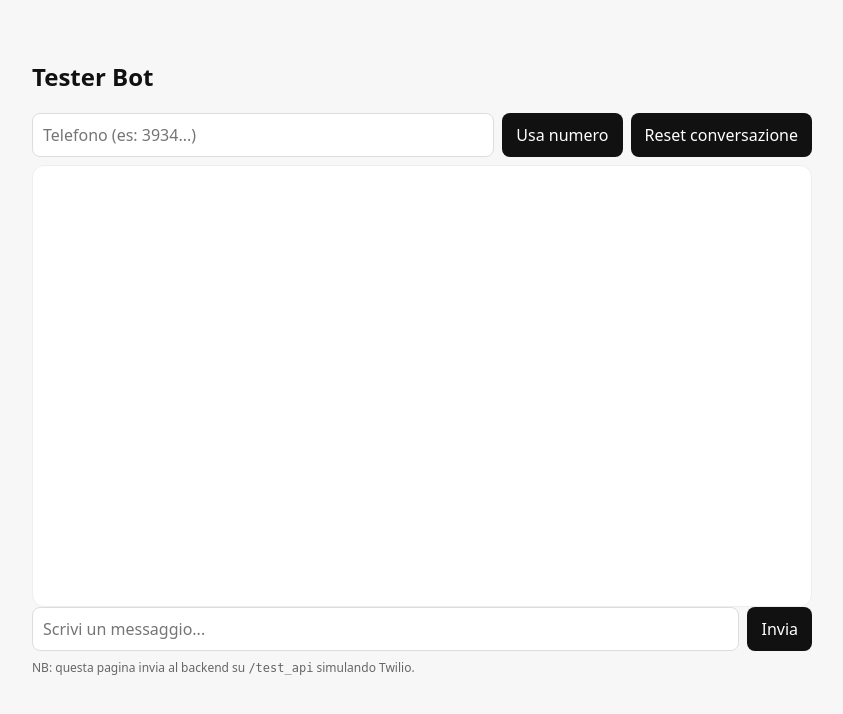
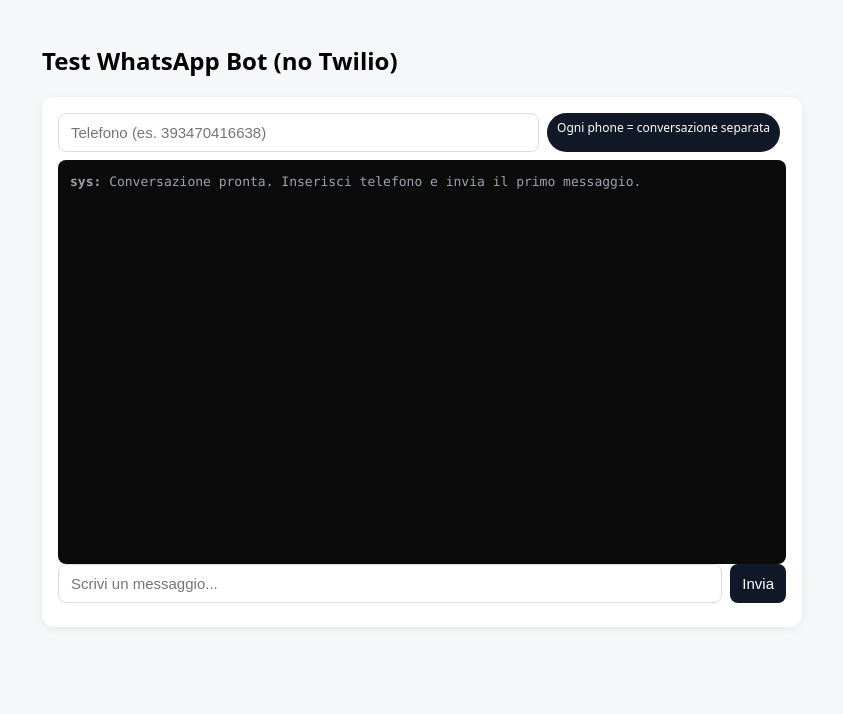
Before and after one commit to privilegepisatuscany-eng/WhatsApp-is-hotel-bot, a Flask app: page /test in a window 1280 px wide. Shown: the top 714 px of the page, without its empty margins (218-1061 px from the left). Run offline with Flask 3, Linux system fonts and the light colour scheme.

Commit message:
Update test.html

```diff
--- a/templates/test.html
+++ b/templates/test.html
@@ -1,105 +1,77 @@
 <!doctype html>
 <html lang="it">
 <head>
-  <meta charset="utf-8" />
+  <meta charset="utf-8"/>
   <title>Test Bot</title>
-  <meta name="viewport" content="width=device-width,initial-scale=1" />
+  <meta name="viewport" content="width=device-width, initial-scale=1"/>
   <style>
-    body{font-family:system-ui,-apple-system,Segoe UI,Roboto,Arial,sans-serif;margin:0;background:#f7f7f8;color:#111}
-    .wrap{max-width:780px;margin:24px auto;padding:16px}
-    .row{display:flex;gap:8px;margin-bottom:8px}
-    input,button,textarea{font:inherit}
-    input,textarea{padding:10px;border:1px solid #ddd;border-radius:8px;flex:1;background:#fff}
-    button{padding:10px 14px;border:0;border-radius:8px;background:#111;color:#fff;cursor:pointer}
-    .chat{background:#fff;border:1px solid #eee;border-radius:12px; padding:10px 12px; height:420px; overflow:auto}
-    .msg{margin:8px 0;display:flex}
-    .me{justify-content:flex-end}
-    .me .bubble{background:#e8f0ff;color:#0a1b4d}
-    .bot .bubble{background:#f0f0f0}
-    .bubble{max-width:70%;padding:10px 12px;border-radius:12px}
-    .small{font-size:12px;color:#666;margin-top:2px}
+    body{font-family: system-ui, -apple-system, Segoe UI, Roboto, Arial; background:#f6f7f9; margin:0; padding:24px;}
+    .wrap{max-width:760px; margin:0 auto;}
+    .card{background:#fff; border-radius:12px; box-shadow:0 2px 10px rgba(0,0,0,.06); padding:16px;}
+    .row{display:flex; gap:8px; margin-bottom:8px;}
+    input,button{padding:10px 12px; border-radius:8px; border:1px solid #ddd; font-size:15px;}
+    button{background:#111827; color:white; border:none; cursor:pointer}
+    button:disabled{opacity:.6; cursor:not-allowed}
+    #chat{background:#0b0b0b; color:#e8e8e8; font:13px/1.5 ui-monospace, SFMono-Regular, Menlo, Monaco, Consolas, "Liberation Mono", "Courier New", monospace; padding:12px; border-radius:8px; height:380px; overflow:auto; white-space:pre-wrap}
+    .sys{color:#9ca3af}
+    .me{color:#93c5fd}
+    .bot{color:#86efac}
+    .pill{display:inline-block; background:#111827; color:#fff; padding:6px 10px; border-radius:999px; font-size:12px; margin-right:6px}
   </style>
 </head>
 <body>
 <div class="wrap">
-    <h2>Tester Bot</h2>
+  <h2>Test WhatsApp Bot (no Twilio)</h2>
+  <div class="card">
     <div class="row">
-      <input id="phone" placeholder="Telefono (es: 3934...)" />
-      <button id="set">Usa numero</button>
-      <button id="reset">Reset conversazione</button>
+      <input id="phone" placeholder="Telefono (es. 393470416638)" style="flex:1"/>
+      <span class="pill">Ogni phone = conversazione separata</span>
     </div>
-    <div class="chat" id="chat"></div>
+    <div id="chat"></div>
     <div class="row">
-      <input id="msg" placeholder="Scrivi un messaggio..." />
+      <input id="msg" placeholder="Scrivi un messaggio..." style="flex:1"/>
       <button id="send">Invia</button>
     </div>
-    <div class="small">NB: questa pagina invia al backend su <code>/test_api</code> simulando Twilio.</div>
   </div>
-
+</div>
 <script>
   const chat = document.getElementById('chat');
+  const phone = document.getElementById('phone');
   const msg = document.getElementById('msg');
-    const phone = document.getElementById('phone');
-    let currentPhone = localStorage.getItem('tester_phone') || '';
+  const btn = document.getElementById('send');
 
-    function add(role, text){
-      const line = document.createElement('div');
-      line.className = 'msg ' + (role === 'me' ? 'me' : 'bot');
-      const b = document.createElement('div');
-      b.className = 'bubble';
-      b.textContent = text;
-      line.appendChild(b);
-      chat.appendChild(line);
+  function line(who, text){
+    const cls = who === 'me' ? 'me' : (who === 'bot' ? 'bot' : 'sys');
+    chat.innerHTML += `<div class="${cls}"><b>${who}:</b> ${text}</div>`;
     chat.scrollTop = chat.scrollHeight;
   }
 
-    function loadHistory(){
-      const h = JSON.parse(localStorage.getItem('history_'+currentPhone) || '[]');
-      chat.innerHTML = '';
-      h.forEach(x => add(x.role,x.text));
-    }
-    function pushHistory(role, text){
-      const k = 'history_'+currentPhone;
-      const h = JSON.parse(localStorage.getItem(k) || '[]');
-      h.push({role,text});
-      localStorage.setItem(k, JSON.stringify(h));
+  btn.onclick = async () => {
+    const p = phone.value.trim();
+    const m = msg.value.trim();
+    if(!p || !m){ return; }
+    line('me', m);
+    btn.disabled = true;
+    try{
+      const res = await fetch('/test_api', {
+        method:'POST',
+        headers:{'Content-Type':'application/json'},
+        body: JSON.stringify({ phone: p, message: m })
+      });
+      const j = await res.json();
+      if(!j.ok){ line('sys', j.reply || 'Errore'); }
+      else{ line('bot', j.reply); }
+    }catch(err){ line('sys', 'Errore di rete'); }
+    btn.disabled = false;
+    msg.value = '';
+    msg.focus();
   }
 
-    document.getElementById('set').onclick = ()=>{
-      if(!phone.value.trim()) return alert('Inserisci un numero');
-      currentPhone = phone.value.trim();
-      localStorage.setItem('tester_phone', currentPhone);
-      loadHistory();
-    };
+  msg.addEventListener('keydown', e => {
+    if(e.key === 'Enter'){ btn.click(); }
+  });
 
-    document.getElementById('reset').onclick = ()=>{
-      if(!currentPhone) return alert('Imposta prima un numero');
-      localStorage.removeItem('history_'+currentPhone);
-      chat.innerHTML = '';
-      add('bot','✅ Conversazione resettata. Scrivi un messaggio.');
-    };
-
-    document.getElementById('send').onclick = async ()=>{
-      if(!currentPhone) return alert('Imposta prima un numero');
-      if(!msg.value.trim()) return;
-      const text = msg.value;
-      msg.value = '';
-      add('me', text);
-      pushHistory('me', text);
-
-      const fd = new FormData();
-      fd.append('Phone', currentPhone);
-      fd.append('Body', text);
-      const r = await fetch('/test_api', {method:'POST', body:fd});
-      const t = await r.text();
-      const m = t.match(/<Message>([\s\S]*?)<\/Message>/i);
-      const reply = m ? m[1] : '(nessuna risposta)';
-      add('bot', reply);
-      pushHistory('bot', reply);
-    };
-
-    // init
-    if(currentPhone){ phone.value = currentPhone; loadHistory(); }
+  line('sys', 'Conversazione pronta. Inserisci telefono e invia il primo messaggio.');
 </script>
 </body>
 </html>
```
Lines whose indentation alone changed are shown as unchanged.
